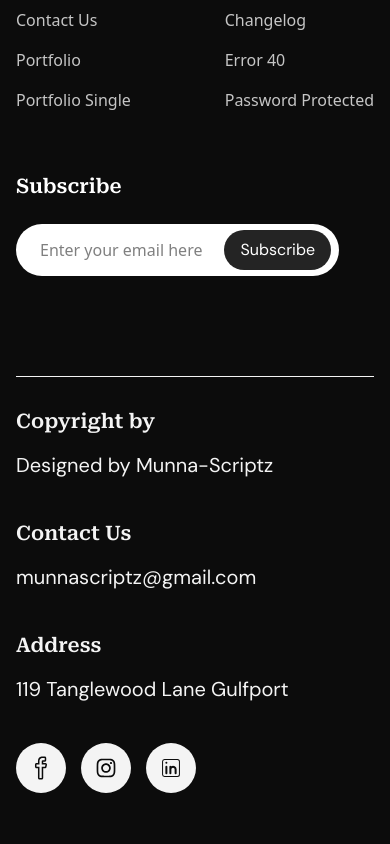
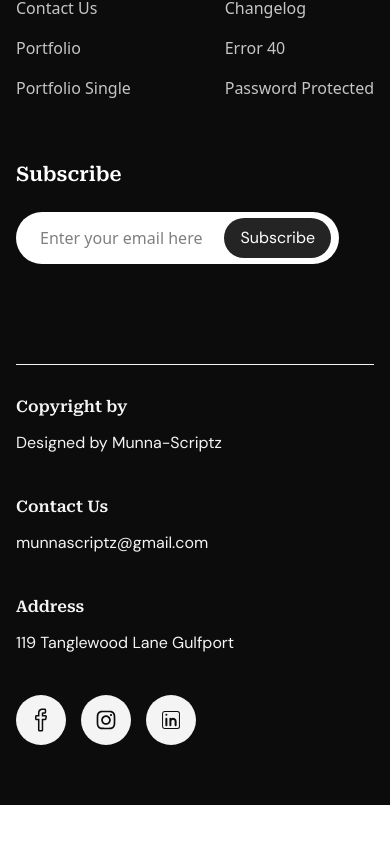
Before and after one commit to Munna-Scriptz/Canvix-Agency, a React (Vite) app: page / in a window 390 px wide. Shown: the part 8536-9380 px from the top of the page. After the commit the page ends 9341 px from the top, so only its background shows below. Built offline with nearby package versions, Linux system fonts and the light colour scheme.

Commit message:
About Responsived

```diff
--- a/src/components/About/OurMission.jsx
+++ b/src/components/About/OurMission.jsx
@@ -56,7 +56,7 @@ const OurMission = () => {
                         <div className='relative'>
                             <img src={mission1} alt="Image" />
                             <div className='flex animate-wiggle items-center mt-[20px] lg:mb-0 mb-10'>
-                                <div className='w-[167px] lg:ml-[35px]'>
+                                <div className='lg:w-[167px] lg:ml-[35px]'>
                                     <h2 className='text-white font-roboto lg:text-[42px] text-[24px] font-bold text-center'>10k</h2>
                                     <p className='text-borderCol font-dmSans lg:mt-[16px] mt-[12px] lg:text-base text-sm text-center'>Great conversations per month</p>
                                 </div>
@@ -67,7 +67,7 @@ const OurMission = () => {
                                 </div>
                                 {/* ------Border----- */}
 
-                                <div className='w-[167px] mt-[90px]'>
+                                <div className='lg:w-[167px] mt-[90px]'>
                                     <h2 className='text-white font-roboto lg:text-[42px] text-[24px] font-bold text-center'>95+</h2>
                                     <p className='text-borderCol font-dmSans lg:mt-[16px] mt-[12px] lg:text-base text-sm text-center'>Project Complete </p>
                                 </div>
--- a/src/components/About/OurTeam.jsx
+++ b/src/components/About/OurTeam.jsx
@@ -31,9 +31,9 @@ const OurTeam = () => {
             <div className="container">
                 <div id="Our-team-Row">
                     {/* -------------------------Header---------------------------- */}
-                    <h2 className='text-center text-primary text-[64px] font-semibold font-roboto mb-[60px]'>Our Team</h2>
+                    <h2 className='text-center text-primary lg:text-[64px] text-[36px] font-semibold font-roboto mb-[60px]'>Our Team</h2>
                     {/* -------------------------Cards---------------------------- */}
-                    <div className='flex items-center justify-between gap-[74px]'>
+                    <div className='flex lg:flex-nowrap flex-wrap items-center justify-between lg:gap-[74px] gap-[52px]'>
                         {
                             memberData.map((item , i)=>(
                                 <div key={i} className='relative'>
--- a/src/components/Footer.jsx
+++ b/src/components/Footer.jsx
@@ -14,7 +14,7 @@ const Footer = () => {
                     {/* ---------------------First Row------------------------- */}
                     <div>
                         <Link to={'/'}><img className='w-[200px]' src={logo} alt="Logo" /></Link>
-                        <p className='font-dmSans text-white text-lg mt-6 lg:w-[357px] w-full'>We’re a team of strategic creator and digital innovator, united focus in our pursuit of mastery and joyful.</p>
+                        <p className='font-dmSans text-white lg:text-lg mt-6 lg:w-[357px] w-full'>We’re a team of strategic creator and digital innovator, united focus in our pursuit of mastery and joyful.</p>
                     </div>
                     {/* ---------------------Second Row------------------------- */}
                     <div>
@@ -52,16 +52,16 @@ const Footer = () => {
                 {/* --------------------------Bottom Header------------------------ */}
                 <div id='Footer-Second-row' className='border-t border-borderCol mt-[100px] pt-[30px] pb-[60px] flex flex-wrap md:gap-0 gap-10 items-center justify-between'>
                     <div>
-                        <h2 className='font-roboto font-semibold text-xl text-borderCol'>Copyright by</h2>
-                        <p className='font-dmSans text-xl text-borderCol mt-[16px]'>Designed by Munna-Scriptz</p>
+                        <h2 className='font-roboto font-semibold md:text-xl text-borderCol'>Copyright by</h2>
+                        <p className='font-dmSans md:text-xl text-borderCol md:mt-[16px] mt-3'>Designed by Munna-Scriptz</p>
                     </div>
                     <div>
-                        <h2 className='font-roboto font-semibold text-xl text-borderCol'>Contact Us</h2>
-                        <p className='font-dmSans text-xl text-borderCol mt-[16px]'>munnascriptz@gmail.com</p>
+                        <h2 className='font-roboto font-semibold md:text-xl text-borderCol'>Contact Us</h2>
+                        <p className='font-dmSans md:text-xl text-borderCol md:mt-[16px] mt-3'>munnascriptz@gmail.com</p>
                     </div>
                     <div>
-                        <h2 className='font-roboto font-semibold text-xl text-borderCol'>Address</h2>
-                        <p className='font-dmSans text-xl text-borderCol mt-[16px]'>119 Tanglewood Lane Gulfport</p>
+                        <h2 className='font-roboto font-semibold md:text-xl text-borderCol'>Address</h2>
+                        <p className='font-dmSans md:text-xl text-borderCol md:mt-[16px] mt-3'>119 Tanglewood Lane Gulfport</p>
                     </div>
 
                     <div className='flex items-center gap-[15px]'>
--- a/src/components/common/EnoughTalk.jsx
+++ b/src/components/common/EnoughTalk.jsx
@@ -7,7 +7,7 @@ const EnoughTalk = () => {
         <section id='Enough-Talk' className='mt-[100px]'>
             <div className="container">
                 <div id="Enough-Talk-Row" className='pt-[45px] pb-[40px] flex flex-col items-center rounded-[20px] bg-no-repeat bg-center bg-cover' style={{background: `URL(${enoughBg})` , backgroundRepeat: 'no-repeat'}}>
-                    <h2 className='text-borderCol text-[45px] font-dmSans tracking-wider font-bold mb-6 text-center'>Enough talk, let’s get to work</h2>
+                    <h2 className='text-borderCol lg:text-[45px] text-[22px] font-dmSans tracking-wider font-bold mb-6 text-center'>Enough talk, let’s get to work</h2>
                     <div>
                         <button className='bg-white text-primary font-dmSans text-lg py-[10px] px-[15px] rounded-full cursor-pointer ContactButton'>Get in Touch</button>
                     </div>
```
